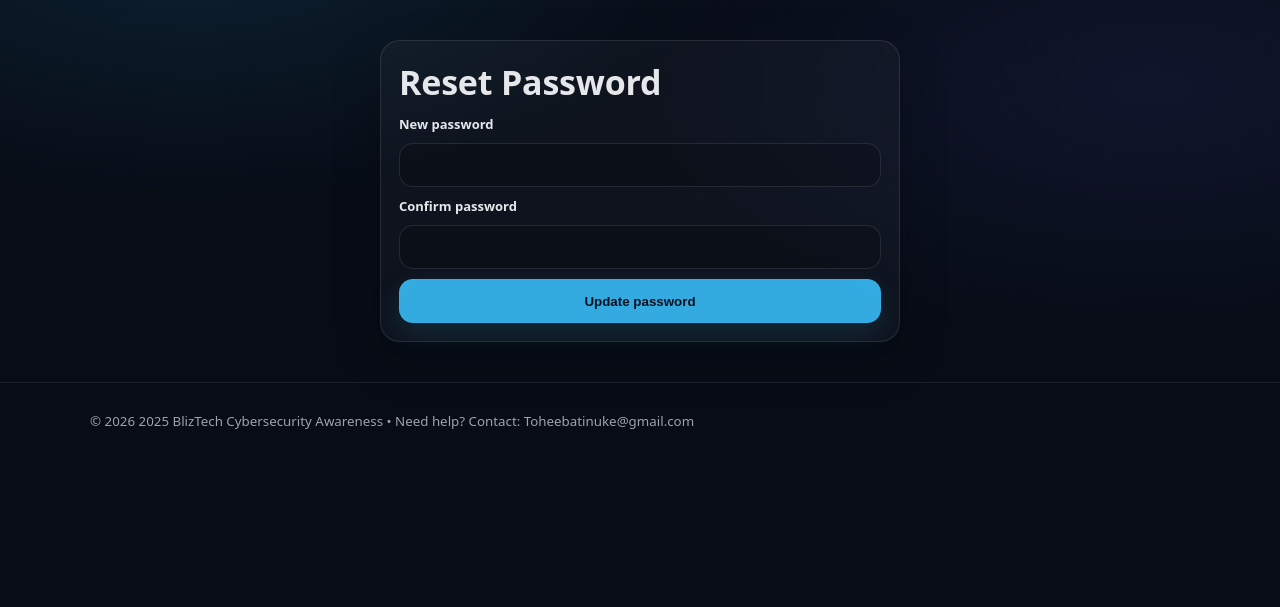
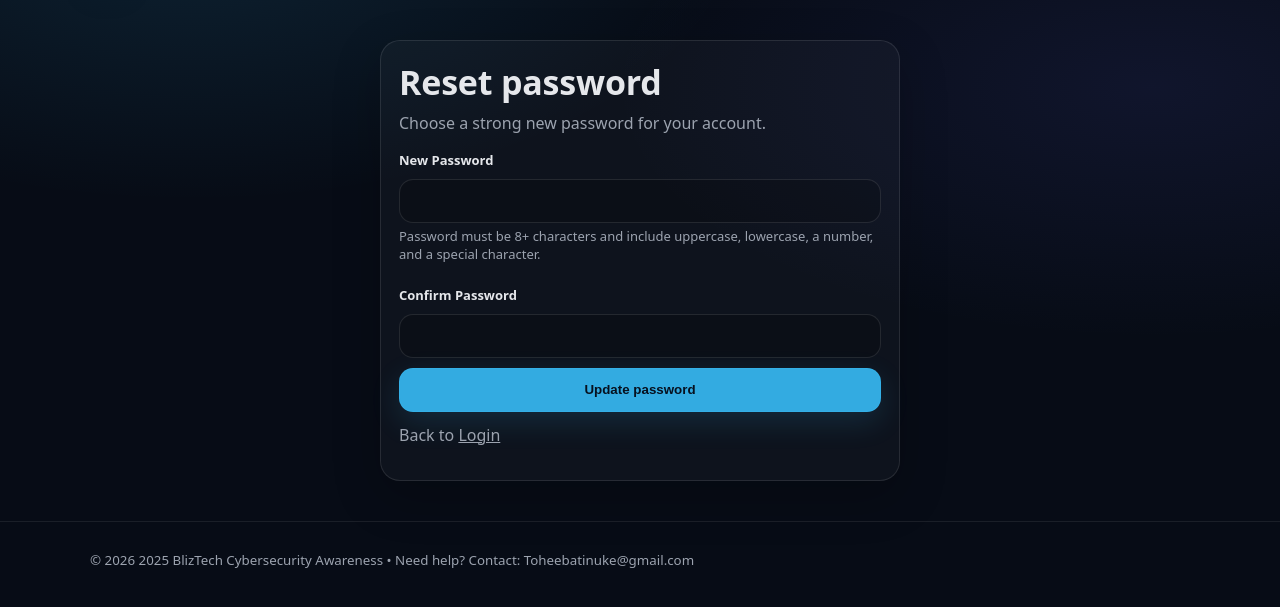
Before and after one commit to Teebliss97/Bliztech, a Flask app: template app/templates/auth/reset_password.html in a window 1280 px wide. Shown: the part 73-680 px from the top of the page. Run offline with Flask 3, Linux system fonts and the light colour scheme; the template is opened without the code that fills it, so the values that code supplies are empty.

Commit message:
Add reset password page with password rules

```diff
--- a/app/templates/auth/reset_password.html
+++ b/app/templates/auth/reset_password.html
@@ -1,18 +1,25 @@
 {% extends "base.html" %}
-{% block title %}Reset Password - BlizTech{% endblock %}
+{% block content %}
+  <div class="auth-card">
+    <h1 class="page-title">Reset password</h1>
+    <p class="page-subtitle">Choose a strong new password for your account.</p>
 
-{% block content %}
-<div class="auth-card">
-  <h1 class="page-title">Reset Password</h1>
+    <form method="POST" class="form">
+      <label>New Password</label>
+      <input name="password" type="password" required>
+      <p class="muted" style="margin-top:-6px; font-size:13px;">
+        Password must be 8+ characters and include uppercase, lowercase,
+        a number, and a special character.
+      </p>
 
-  <form method="POST" class="form">
-    <label>New password</label>
-    <input type="password" name="password" required>
+      <label>Confirm Password</label>
+      <input name="confirm" type="password" required>
 
-    <label>Confirm password</label>
-    <input type="password" name="confirm" required>
+      <button class="btn" type="submit">Update password</button>
+    </form>
 
-    <button class="btn" type="submit">Update password</button>
-  </form>
-</div>
+    <p class="muted" style="margin-top:12px;">
+      Back to <a href="{{ url_for('auth.login') }}">Login</a>
+    </p>
+  </div>
 {% endblock %}
```
